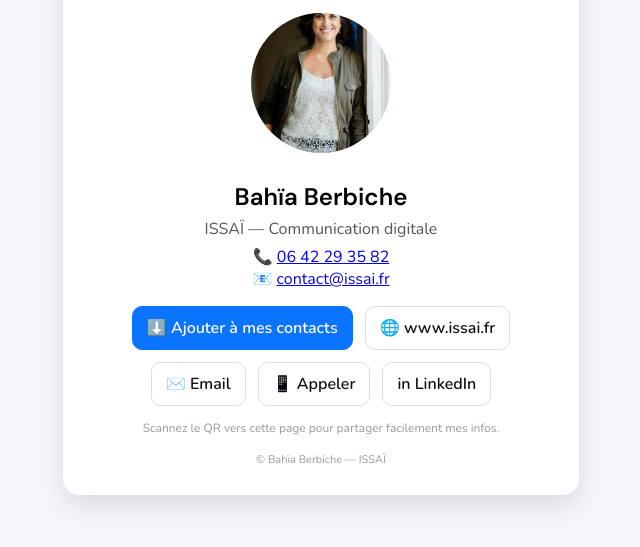
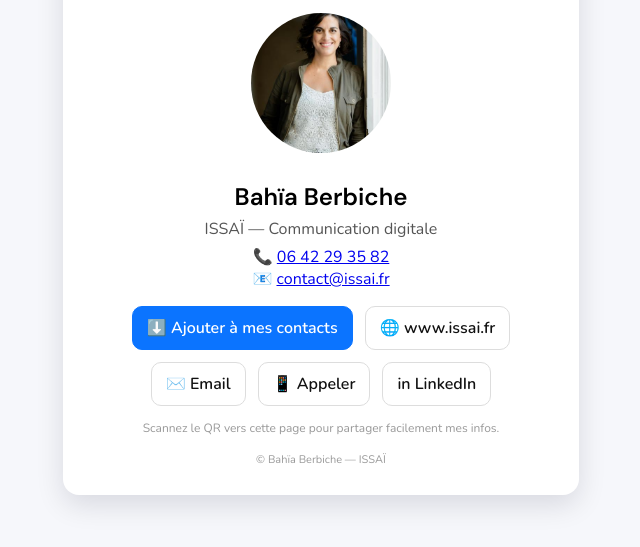
Before and after one commit to bahiaberbiche-create/carte-bahia, a plain HTML site: page index.html in a window 1280 px wide. Shown: the part 217-764 px from the top of the page, without its empty margins (319-959 px from the left). Drawn offline with nearby package versions, Linux system fonts and the light colour scheme.

Commit message:
Update index.html

```diff
--- a/index.html
+++ b/index.html
@@ -11,7 +11,7 @@
     .card{background:white;padding:28px;border-radius:16px;box-shadow:0 10px 28px rgba(10,10,30,0.12);max-width:460px;text-align:center}
     .logo{max-width:200px;margin:0 auto 16px}
     .logo img{max-width:100%;height:auto}
-    img.photo{width:140px;height:140px;border-radius:50%;object-fit:cover;margin-bottom:14px}
+    img.photo{width:140px;height:140px;border-radius:50%;object-fit:cover;object-position:50% 30%;margin-bottom:14px}
     h1{margin:8px 0 2px;font-size:24px;font-family:'DM Sans',sans-serif}
     p{margin:6px 0;color:#555}
     .links{display:flex;flex-wrap:wrap;gap:12px;justify-content:center;margin-top:16px}
```
